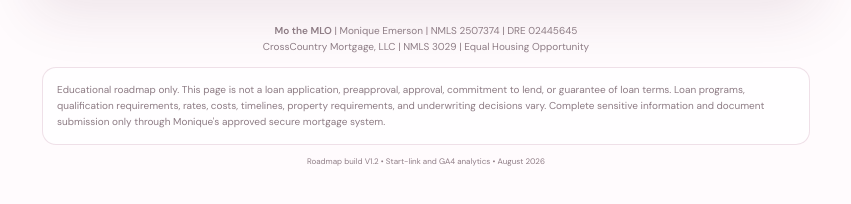
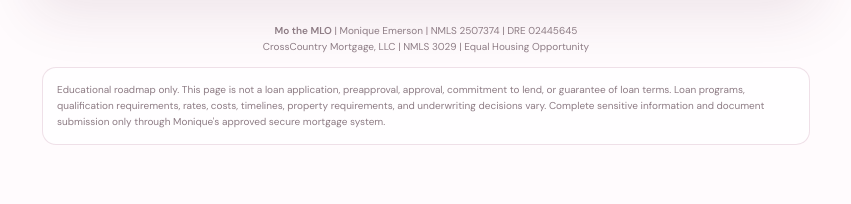
Before and after one commit to nickemerson1995-stack/roadmap, a website: page index.html in a window 1280 px wide. Shown: the part 3284-3488 px from the top of the page, without its empty margins (214-1065 px from the left). Drawn offline with nearby package versions, Linux system fonts and the light colour scheme.

Commit message:
Clean roadmap footer

```diff
--- a/index.html
+++ b/index.html
@@ -421,7 +421,6 @@
       <strong>Mo the MLO</strong> | Monique Emerson | NMLS 2507374 | DRE 02445645<br>
       CrossCountry Mortgage, LLC | NMLS 3029 | Equal Housing Opportunity
       <div class="small-print">Educational roadmap only. This page is not a loan application, preapproval, approval, commitment to lend, or guarantee of loan terms. Loan programs, qualification requirements, rates, costs, timelines, property requirements, and underwriting decisions vary. Complete sensitive information and document submission only through Monique's approved secure mortgage system.</div>
-      <div style="margin-top:10px;text-align:center;color:#8f7d86;font-size:8px">Roadmap build V1.2 • Start-link and GA4 analytics • August 2026</div>
 </footer>
   </div>
 
```
